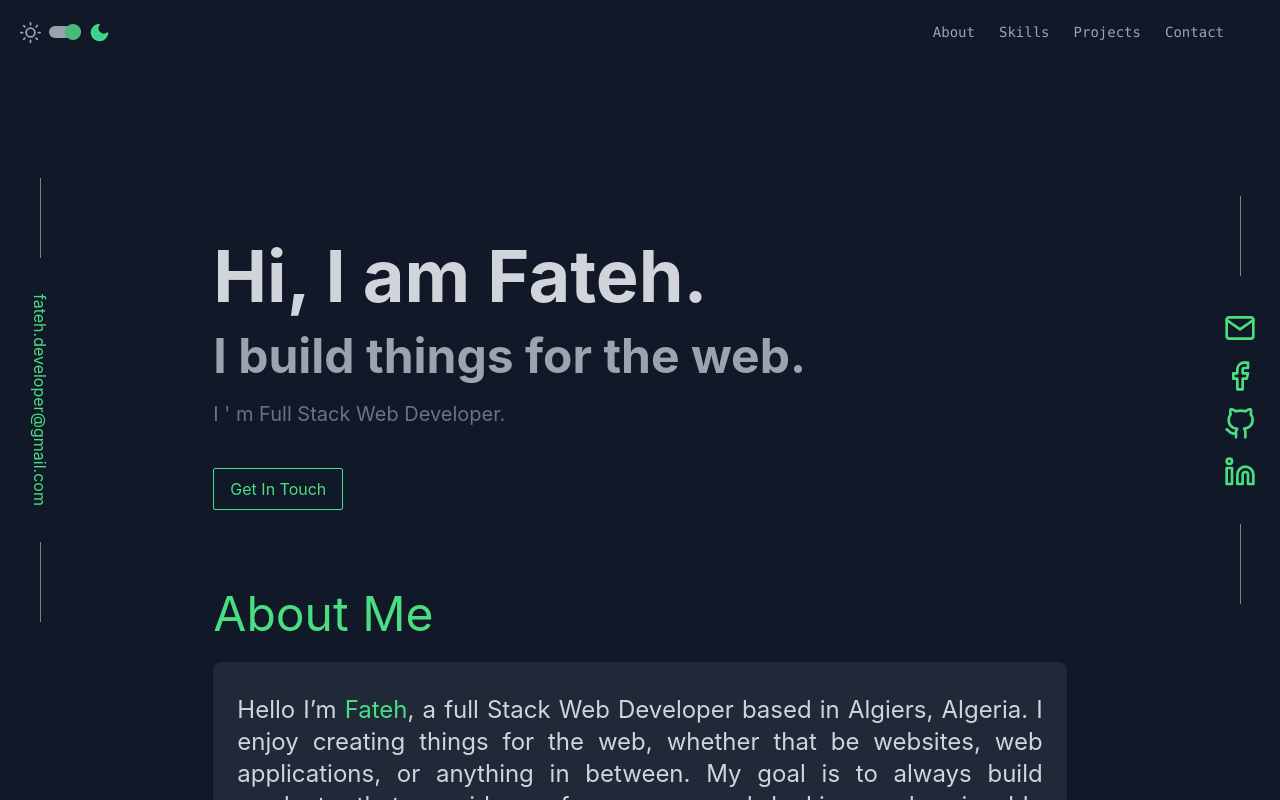
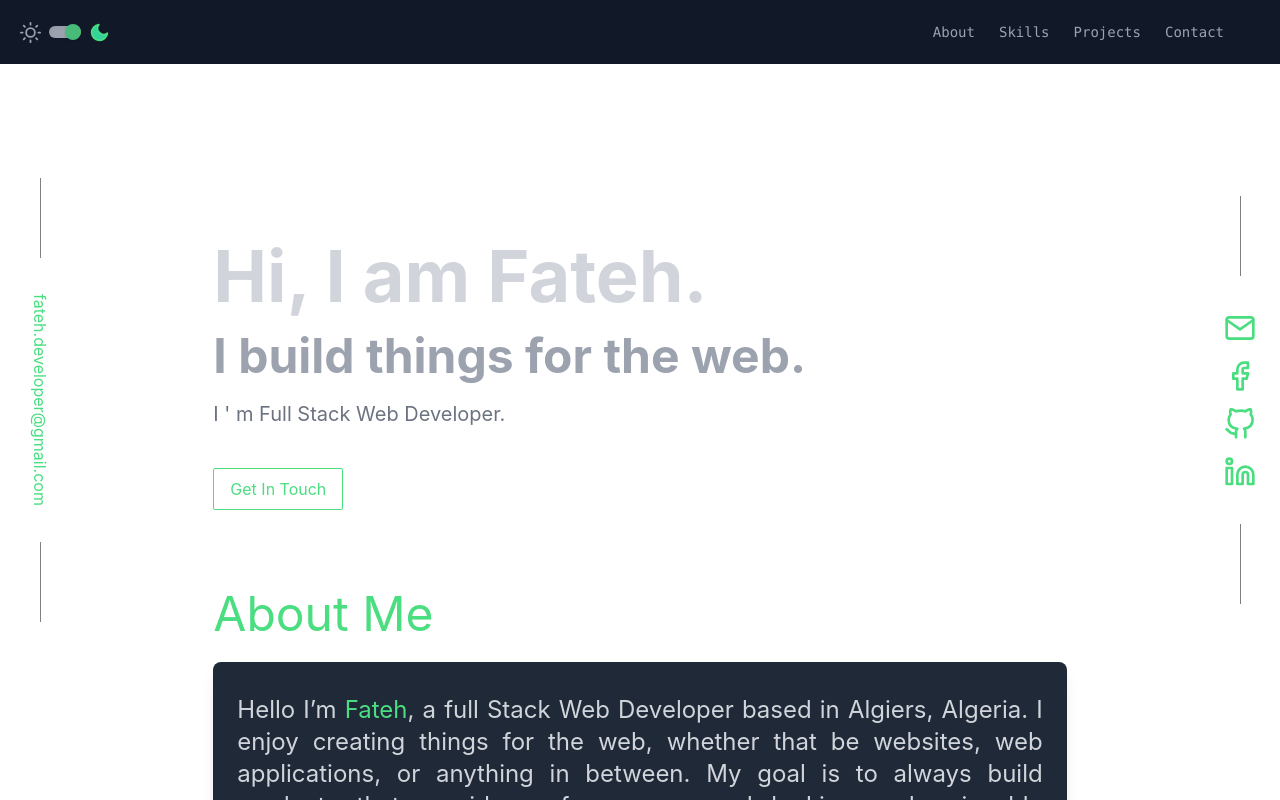
Before and after one commit to bfate7/portfolio-v2, a Next.js app: page / in a window 1280 px wide. Shown: the top 800 px of the page. Built offline with nearby package versions, Linux system fonts and the light colour scheme.

Commit message:
update tailwind config

```diff
--- a/tailwind.config.js
+++ b/tailwind.config.js
@@ -9,11 +9,11 @@ module.exports = {
   theme: {
     extend: {
       colors: {
-        //dark theme
-        "primary-dark-theme": colors.gray[900],
+        primary: colors.gray[900],
+        "primary-lighten": colors.gray[600],
+        "primary-lighten-2": colors.gray[400],
         secondary: colors.green[400],
-        //light theme
-        "primary-light-theme": colors.gray[100],
+        light: colors.gray[100],
       },
     },
   },
```
